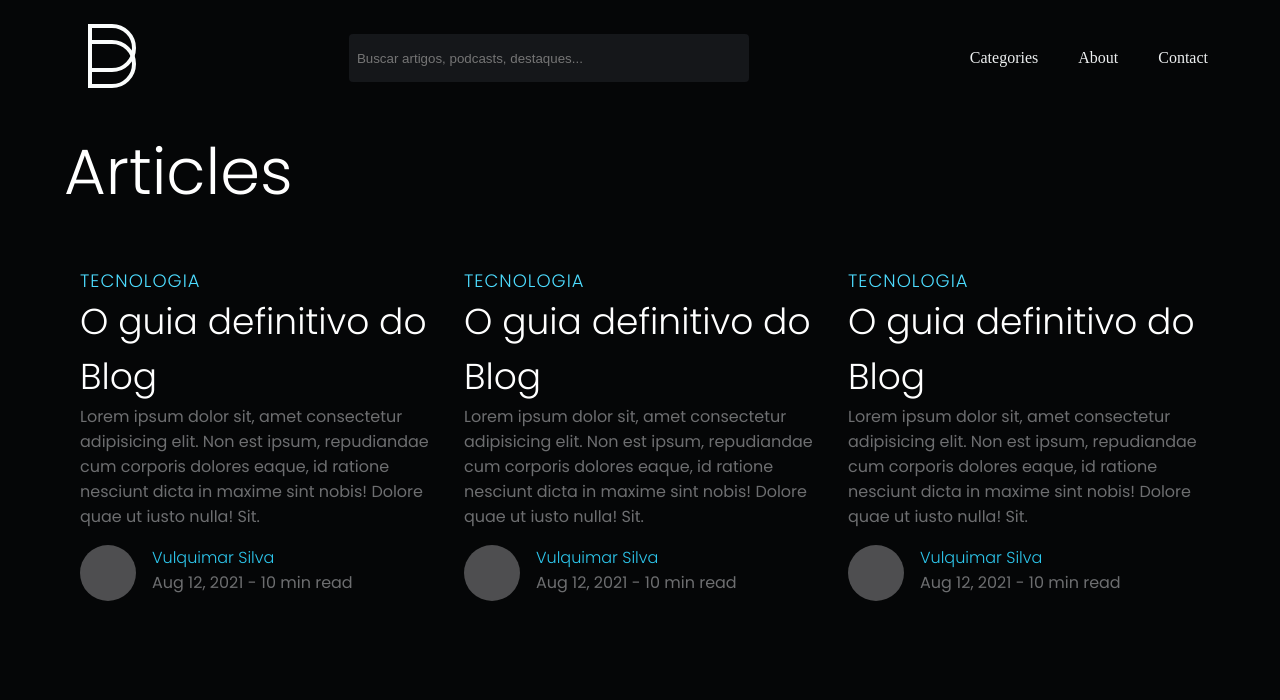
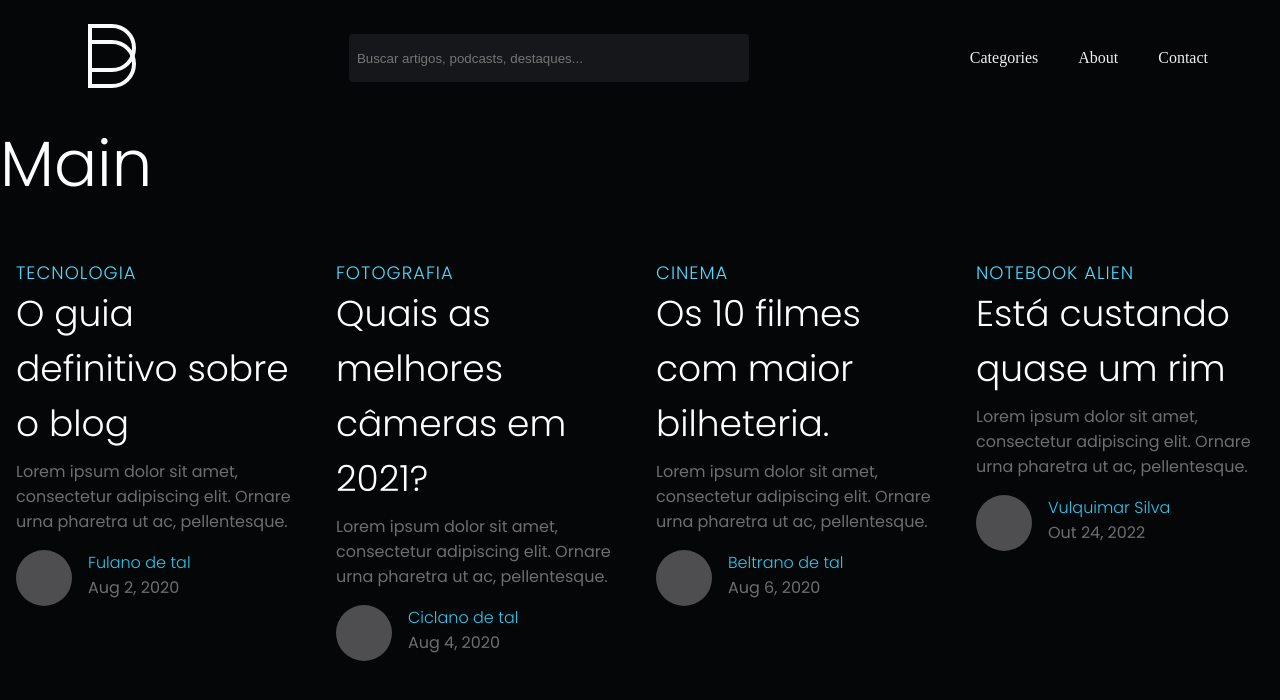
Before and after one commit to Vulquimar-Silva/blog, a React (Create React App) app: page / in a window 1280 px wide. Shown: the top 700 px of the page. Built offline with nearby package versions, Linux system fonts and the light colour scheme; data requests are answered from the project's data file.

Commit message:
added api in project

```diff
--- a/db.json
+++ b/db.json
@@ -26,6 +26,15 @@
       "description": "Lorem ipsum dolor sit amet, consectetur adipiscing elit. Ornare urna pharetra ut ac, pellentesque.",
       "author": "Beltrano de tal",
       "date": "Aug 6, 2020"
+    },
+    {
+      "id": 5,
+      "category": "Notebook Alien",
+      "title": "Está custando quase um rim",
+      "resume": "Está quase 15 mil",
+      "description": "Lorem ipsum dolor sit amet, consectetur adipiscing elit. Ornare urna pharetra ut ac, pellentesque.",
+      "author": "Vulquimar Silva",
+      "date": "Out 24, 2022"
     }
   ]
 }
--- a/src/App.jsx
+++ b/src/App.jsx
@@ -1,11 +1,12 @@
 import {Header} from './components/Header';
-import { Article } from './components/Article';
+//import { Article } from './components/Article';
+import {Main} from './pages/Main'
 
 function App() {
   return (
     <>
       <Header />
-      <Article />
+      <Main />
     </>
   );
 }
--- a/src/components/Article/index.jsx
+++ b/src/components/Article/index.jsx
@@ -1,4 +1,3 @@
-import React from 'react'
 import {Post} from '../Post'
 
 export const Article = () => {
--- a/src/components/Header/index.jsx
+++ b/src/components/Header/index.jsx
@@ -1,4 +1,3 @@
-import React from 'react'
 import logoSvg from '../../assets/img/svg/logo.svg'
 
 export const Header = () => {
--- a/src/components/Post/index.jsx
+++ b/src/components/Post/index.jsx
@@ -1,20 +1,17 @@
-import React from 'react'
-
-export const Post = () => {
+export const Post = ({ category, title, description, author, date}) => {
   return (
     <div className='post mx-2'>
       <div className="img-post"></div>
-      <h5>Tecnologia</h5>
-      <h3>O guia definitivo do Blog</h3>
-      <p>Lorem ipsum dolor sit, amet consectetur adipisicing elit.
-        Non est ipsum, repudiandae cum corporis dolores eaque,
-        id ratione nesciunt dicta in maxime sint nobis! Dolore quae ut iusto nulla! Sit.
+      <h5>{category}</h5>
+      <h3>{title}</h3>
+      <p className='mt-1'>
+        {description}
       </p>
       <div className='flex pt-2'>
         <div className='img-profile'></div>
         <div className='desc-profile ml-2'>
-          <h6 className='color-blue'>Vulquimar Silva</h6>
-          <p>Aug 12, 2021 - 10 min read</p>
+          <h6 className='color-blue'>{author}</h6>
+          <p>{date}</p>
         </div>
       </div>
     </div>
--- a/src/index.css
+++ /dev/null
@@ -1,13 +0,0 @@
-body {
-  margin: 0;
-  font-family: -apple-system, BlinkMacSystemFont, 'Segoe UI', 'Roboto', 'Oxygen',
-    'Ubuntu', 'Cantarell', 'Fira Sans', 'Droid Sans', 'Helvetica Neue',
-    sans-serif;
-  -webkit-font-smoothing: antialiased;
-  -moz-osx-font-smoothing: grayscale;
-}
-
-code {
-  font-family: source-code-pro, Menlo, Monaco, Consolas, 'Courier New',
-    monospace;
-}
--- /dev/null
+++ b/src/pages/Main/index.jsx
@@ -0,0 +1,43 @@
+import React,{useState} from 'react'
+import api from '../../services/api.js'
+import {Post} from '../../components/Post'
+
+export const Main = () => {
+
+  const [post, setPost] = useState([])
+
+  async function getPosts() {
+    try {
+      const response = await api.get('/posts')
+      setPost(response.data)
+    } catch(error) {
+      console.log('Deu ruim mano ' + error)
+    }
+  }
+  getPosts()
+
+  return (
+    <>
+      <h1>Main</h1>
+      <div className="mt-5 container-posts">
+        {
+          post.map(post => {
+            return (
+              <div key={post.id}>
+                <Post
+                  category={post.category}
+                  title={post.title}
+                  description={post.description}
+                  author={post.author}
+                  date={post.date}
+                >
+                  {post.resume}
+                </Post>
+              </div>
+            )
+          })
+        }
+      </div>
+    </>
+  )
+}
--- /dev/null
+++ b/src/services/api.js
@@ -0,0 +1,7 @@
+import axios from 'axios';
+
+const api = axios.create({
+  baseURL: 'http://localhost:4000/'
+})
+
+export default api;
```
Also changed, not shown: package.json (+9 -7 lines), 1 other file (tests, documents, lock files or other folders).
